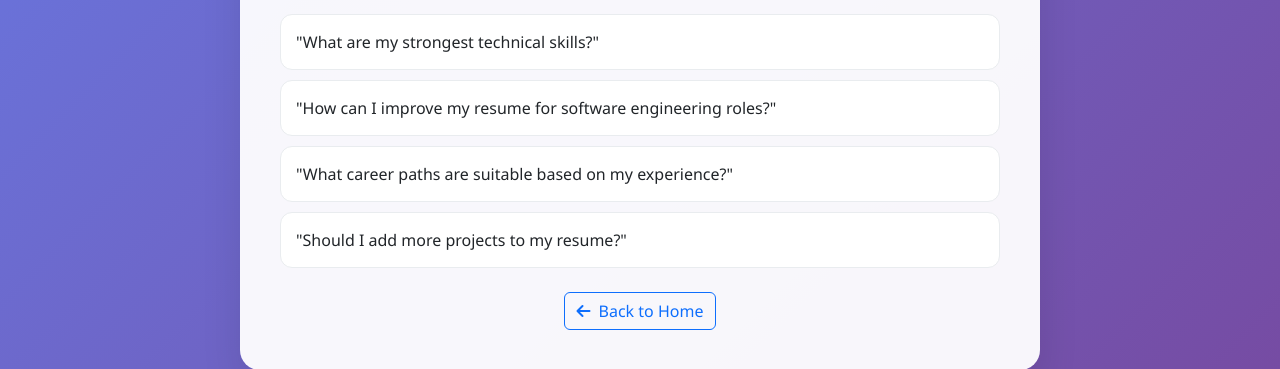
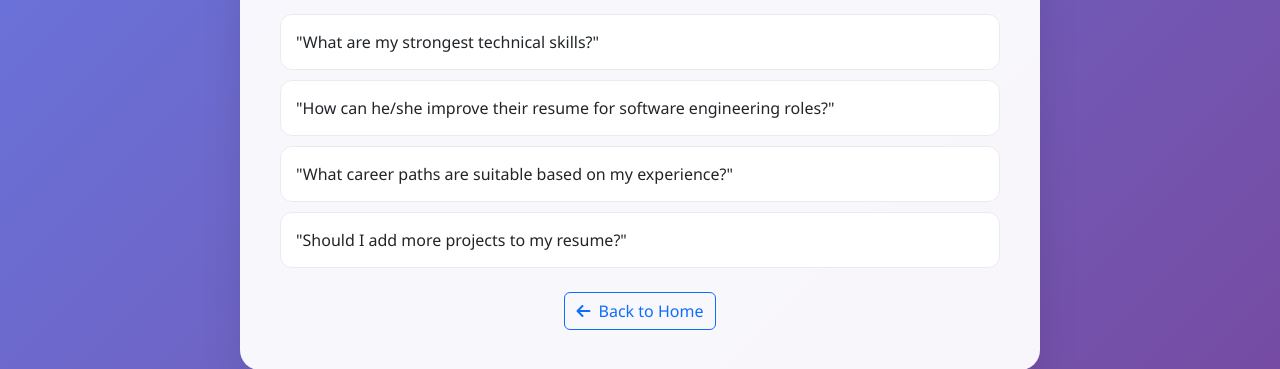
Before and after one commit to RohitKrishnan4943/AI-Career-Coach, a Flask app: page /ask in a window 1280 px wide. Shown: the part 557-926 px from the top of the page. Run offline with Flask 3, Linux system fonts and the light colour scheme.

Commit message:
your new changes

```diff
--- a/templates/ask.html
+++ b/templates/ask.html
@@ -97,8 +97,8 @@
                 <div class="example-card" onclick="document.getElementById('query').value = 'What are my strongest technical skills?'">
                     "What are my strongest technical skills?"
                 </div>
-                <div class="example-card" onclick="document.getElementById('query').value = 'How can I improve my resume for software engineering roles?'">
-                    "How can I improve my resume for software engineering roles?"
+                <div class="example-card" onclick="document.getElementById('query').value = 'How can he/she improve their resume for software engineering roles?'">
+                    "How can he/she improve their resume for software engineering roles?"
                 </div>
                 <div class="example-card" onclick="document.getElementById('query').value = 'What career paths are suitable based on my experience?'">
                     "What career paths are suitable based on my experience?"
```
Also changed, not shown: 1 other file.
